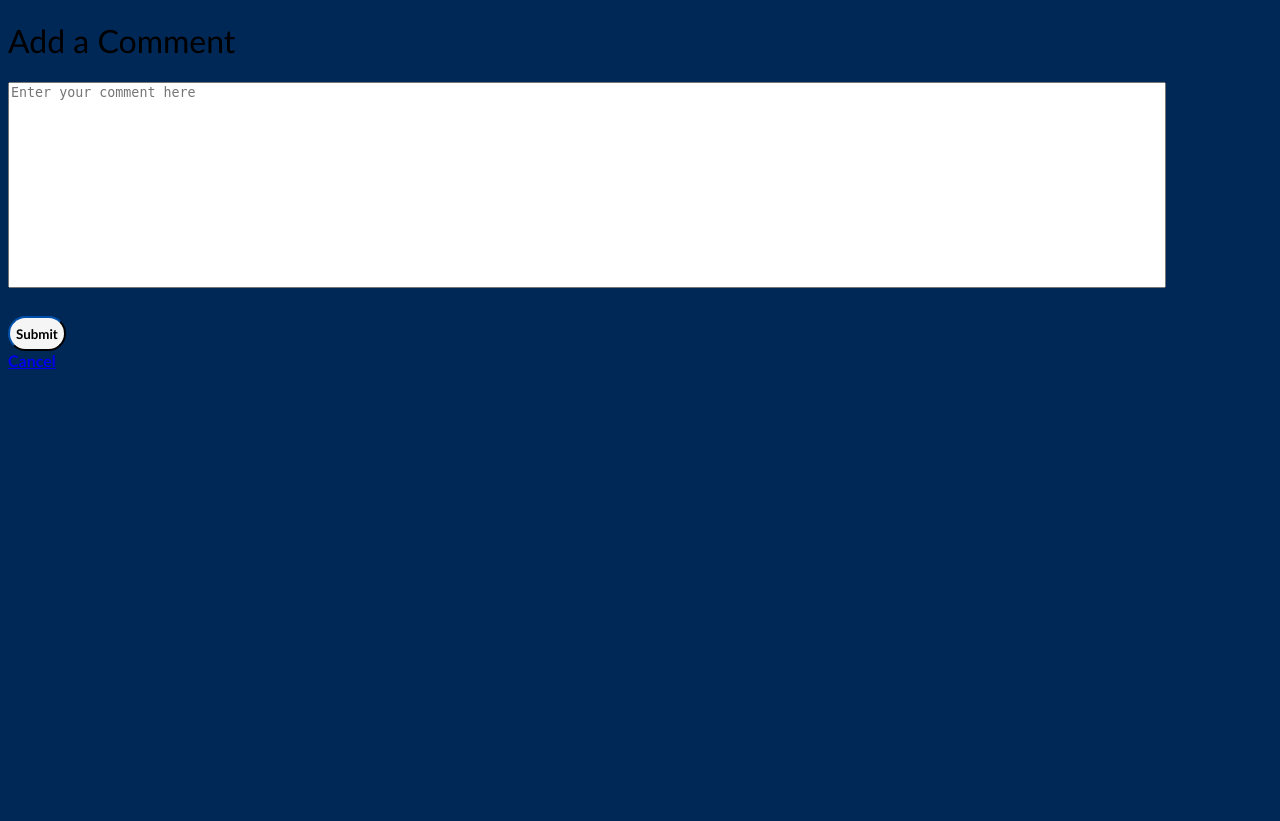
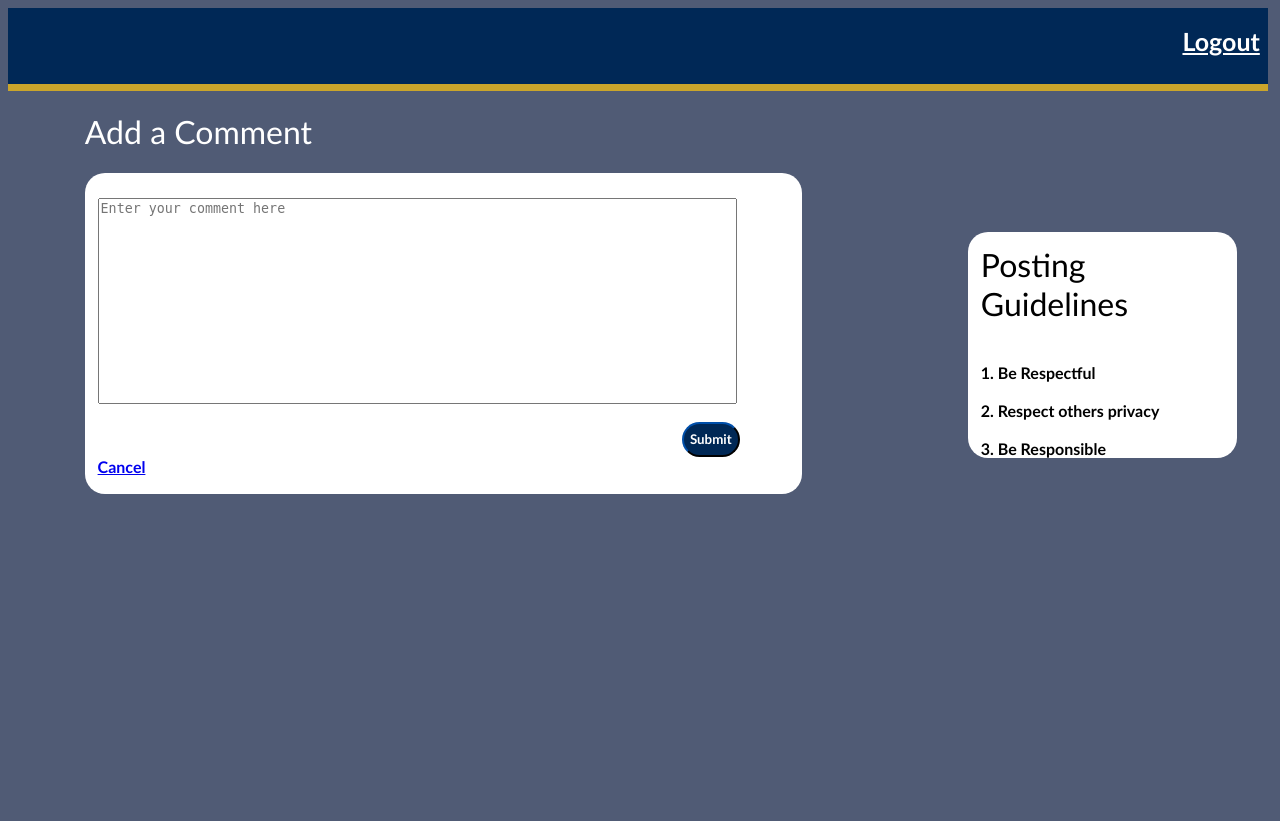
Before and after one commit to DDyzygy/CSE-108-Final, a Flask app: page /add_comment/1 in a window 1280 px wide. After the commit the page ends 494 px from the top, so only its background shows below. Run offline with Flask 3, Linux system fonts and the light colour scheme; a user stored in the database is signed in.

Commit message:
Updated styling for add_comment

```diff
--- a/templates/add_comment.html
+++ b/templates/add_comment.html
@@ -2,14 +2,52 @@
 <html>
     <head>
         <title>Add Comment</title>
-        <link rel="stylesheet" href="/static/styles.css" />
+        <link rel="stylesheet" href="../static/styles.css" />
     </head>
-    <body>
-        <h1>Add a Comment</h1>
-        <form method="POST">
-            <textarea name="comment" placeholder="Enter your comment here" required></textarea><br>
-            <button type="submit">Submit</button>
-        </form>
-        <a href="{{ url_for('post_comments', post_id=post_id) }}">Cancel</a>
+    <body style="background-color: #152347be">
+        <div class="navBar">
+            <nav style="margin-left: 93.4%">
+                <a class="logout" href="{{ url_for('logout') }}">Logout</a>
+            </nav>
+        </div>
+        <h1 style="color: white; margin-left: 6%">Add a Comment</h1>
+        <div class="addPostBox">
+            <form method="POST">
+                <textarea
+                    name="comment"
+                    placeholder="Enter your comment here"
+                    required
+                ></textarea
+                ><br />
+                <button
+                    type="submit"
+                    style="
+                        margin-left: 83%;
+                        background-color: #002856;
+                        color: white;
+                    "
+                >
+                    Submit
+                </button>
+            </form>
+            <a href="{{ url_for('post_comments', post_id=post_id) }}">Cancel</a>
+        </div>
+        <div
+            class="addPostBox"
+            style="
+                height: 25%;
+                width: 20%;
+                margin-left: 75%;
+                margin-top: -20.5%;
+            "
+        >
+            <h1 style="margin-top: -5%">Posting Guidelines</h1>
+            <br />
+            1. Be Respectful
+            <br /><br />
+            2. Respect others privacy
+            <br /><br />
+            3. Be Responsible
+        </div>
     </body>
 </html>
```
